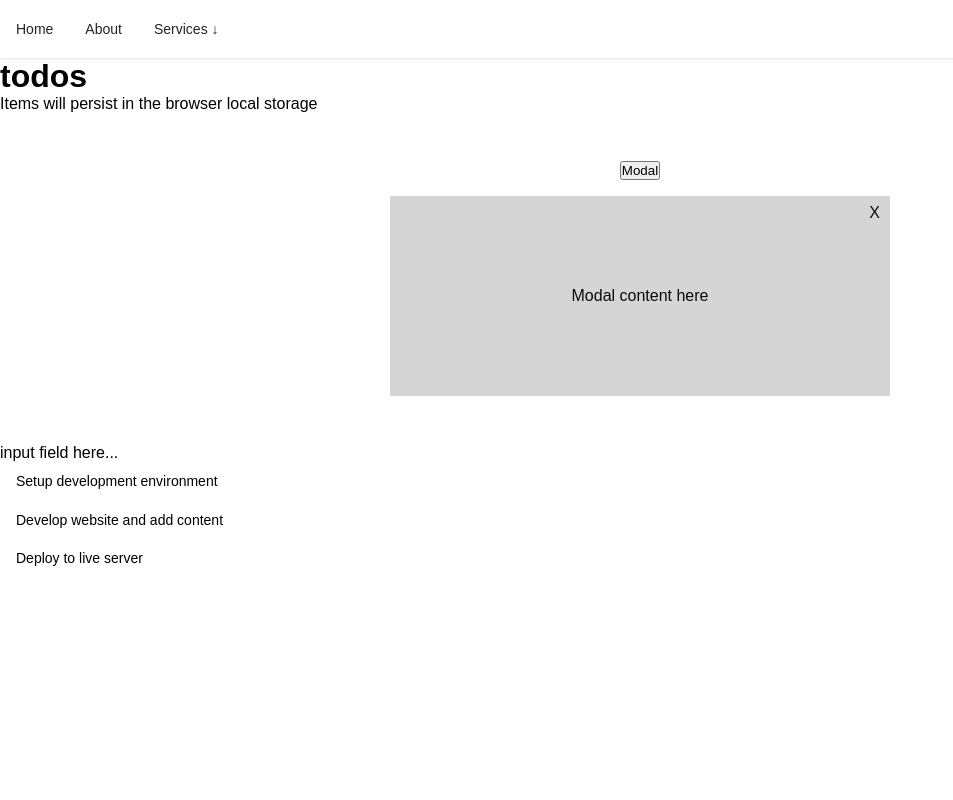
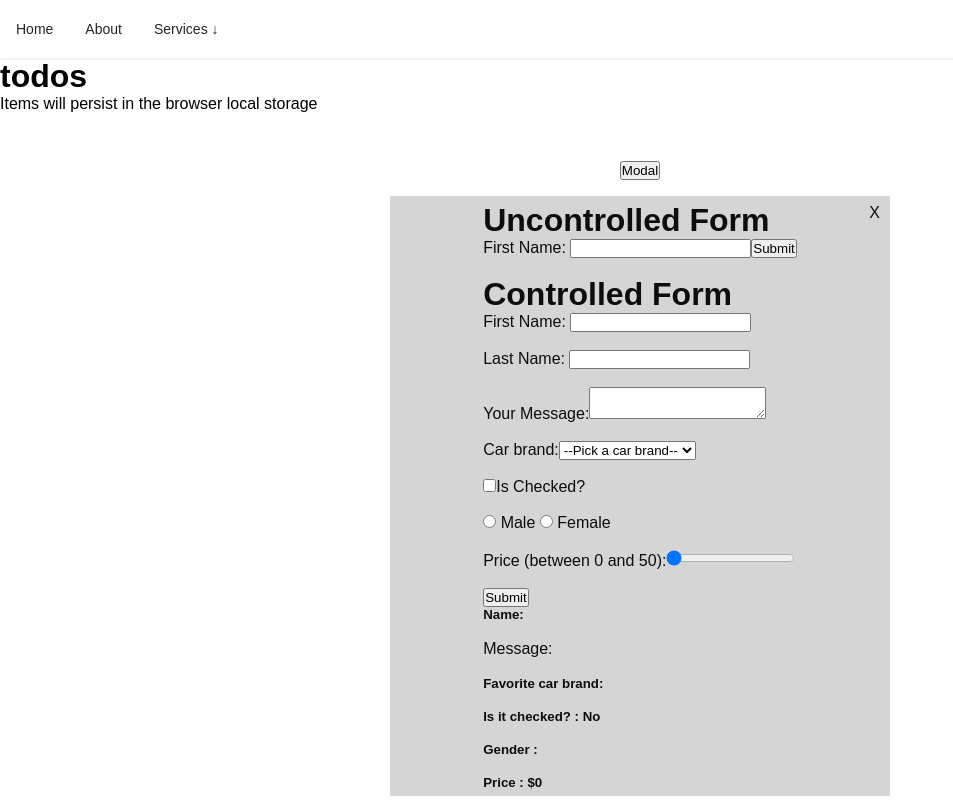
Before and after one commit to SFarida/react-tutotrial, a React (Create React App) app: page / in a window 1280 px wide. Both pictures are taken after a click on the button "Modal". Shown: the top 800 px of the page, without its empty margins (0-953 px from the left). Built offline with nearby package versions, Linux system fonts and the light colour scheme.

Commit message:
Add uncontrolled and controlled forms

```diff
--- /dev/null
+++ b/src/components/Form.js
@@ -0,0 +1,132 @@
+import { useState } from "react"
+const Form = () => {
+    const [state, setState] = useState({
+        fname: "",
+        lname: "",
+        message: "",
+        carBrand: "",
+        isChecked: false,
+        gender: "",
+        price: 0
+    })
+
+    const handleChange = (e) => {
+        const value = e.target.type === "checkbox" ? e.target.checked : e.target.value;
+        setState((state) => ({
+            ...state, [e.target.name]: value
+        }))
+    };
+
+    const handleSubmit = (e) => {
+        e.preventDefault();
+        console.log(state);
+      };
+
+    const carBrands = ["Mercedes", "BMW", "Maserati", "Infinity", "Audi"];
+
+    const carBrandOptions = carBrands.map((carBrand, key) => (
+        <option value={carBrand} key={key}>
+            {carBrand}
+        </option>
+    ));
+
+    return (
+        <>
+            <h1>Controlled Form</h1>
+            <form onSubmit={handleSubmit}>
+                <label>
+                    First Name:{" "}
+                    <input name="fname" type="text" value={state.fname} onChange={handleChange} />
+                </label>
+                <br />
+                <br />
+                <label>
+                    Last Name:{" "}
+                    <input name="lname" type="text" value={state.lname} onChange={handleChange} />
+                </label>
+                <br />
+                <br />
+                <label>
+                    Your Message:
+                    <textarea
+                        name="message"
+                        value={state.message}
+                        onChange={handleChange}
+                    />
+                </label>
+                <br />
+                <br />
+                <label>
+                    Car brand:
+                    <select
+                        name="carBrand"
+                        value={state.carBrand}
+                        onChange={handleChange}
+                    >
+                        <option value={""} disabled>
+                            --Pick a car brand--
+                        </option>
+                        {carBrandOptions}
+                    </select>
+                </label>
+                <br />
+                <br />
+                <label>
+                    <input
+                        type="checkbox"
+                        name="isChecked"
+                        checked={state.isChecked}
+                        onChange={handleChange}
+                    />
+                    Is Checked?
+                </label>
+                <br />
+                <br />
+                <label>
+                    <input
+                        type="radio"
+                        name="gender"
+                        value="male"
+                        checked={state.gender === "male"}
+                        onChange={handleChange}
+                    />{" "}
+                    Male
+                </label>
+                &nbsp;
+                <label>
+                    <input
+                        type="radio"
+                        name="gender"
+                        value="female"
+                        checked={state.gender === "female"}
+                        onChange={handleChange}
+                    />{" "}
+                    Female
+                </label>
+                <br />
+                <br />
+                <label>
+                    Price (between 0 and 50):
+                    <input
+                        type="range"
+                        name="price"
+                        min="0"
+                        max="50"
+                        value={state.price}
+                        onChange={handleChange}
+                    />
+                </label>
+                <br />
+                <br />
+                <button type="submit">Submit</button>
+            </form>
+            <h5>Name: {state.fname} {state.lname}</h5><br />
+            <p>Message: {state.message}</p><br />
+            <h5>Favorite car brand: {state.carBrand}</h5><br />
+            <h5>Is it checked? : {state.isChecked ? "Yes" : "No"}</h5><br />
+            <h5>Gender : {state.gender}</h5><br />
+            <h5>Price : ${state.price}</h5>
+        </>
+    );
+};
+export default Form;
--- a/src/components/Modal.js
+++ b/src/components/Modal.js
@@ -1,5 +1,7 @@
 import { useState, useRef } from 'react';
 import { useOnClickOutside } from '../useOnClickOutside';
+import UncontrolledForm from './UncontrolledForm';
+import Form from './Form';
 
 const Modal = () => {
   const [openModal, setOpenModal] = useState(false);
@@ -22,7 +24,11 @@
                 openModal && (
                 <div ref={ref} className="modalContent">
                   <span role="button" tabIndex={0} onClick={closeModalHandler} onKeyDown={closeModalHandler}>X</span>
-                  <div>Modal content here</div>
+                  <div>
+                    <UncontrolledForm />
+                    <br />
+                    <Form />
+                  </div>
                 </div>
                 )
             }
--- /dev/null
+++ b/src/components/UncontrolledForm.js
@@ -0,0 +1,21 @@
+import { useRef } from "react";
+
+const UncontrolledForm = () => {
+  const ref = useRef();
+  const handleSubmit = (e) => {
+    e.preventDefault();
+    alert(ref.current.value);
+  };
+  return (
+    <>
+      <h1>Uncontrolled Form</h1>
+      <form onSubmit={handleSubmit}>
+        <label>
+          First Name: <input type="text" ref={ref} />
+        </label>
+        <input type="submit" />
+      </form>
+    </>
+  );
+};
+export default UncontrolledForm;
--- a/src/index.css
+++ b/src/index.css
@@ -66,7 +66,7 @@
   position: relative;
   background: #d5d5d5;
   width: 500px;
-  height: 200px;
+  height: 600px;
   max-width: 100%;
   color: #0d0d0d;
   display: flex;
```
